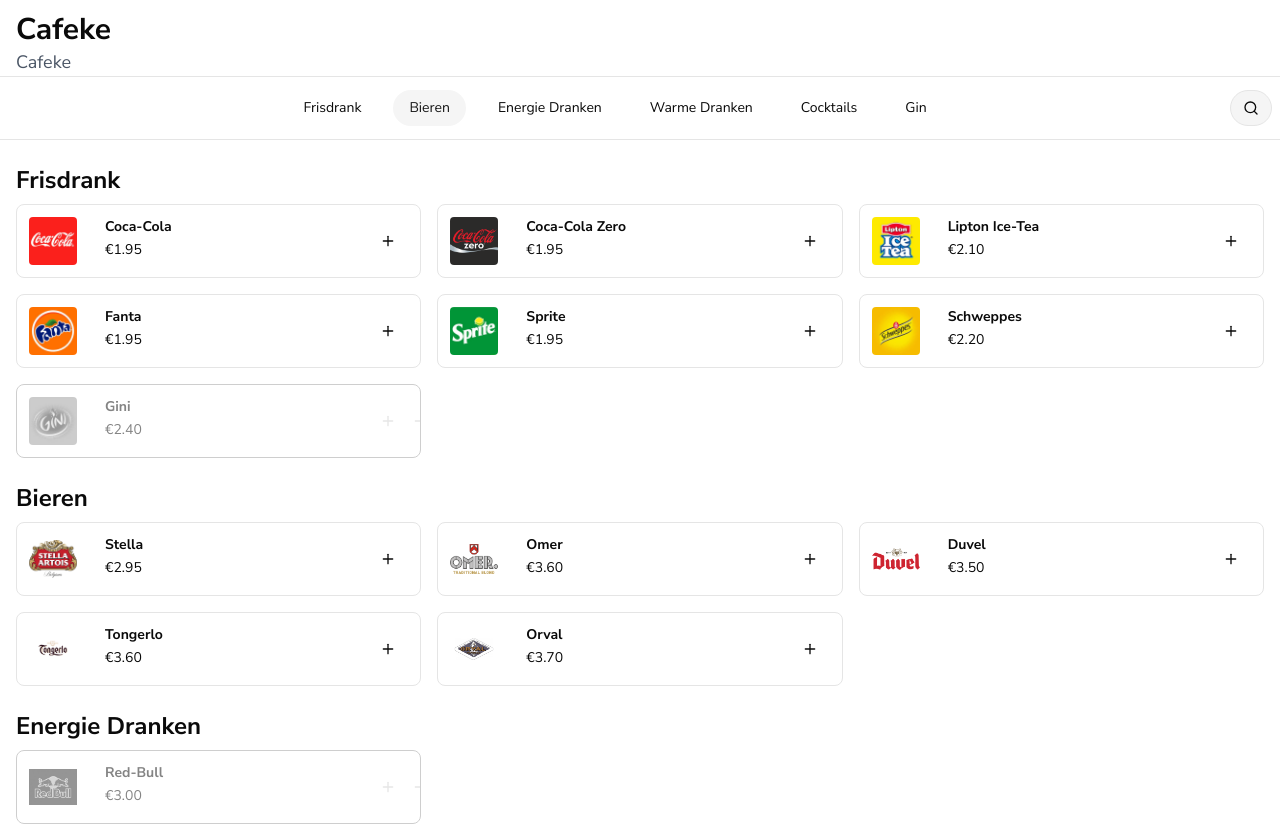
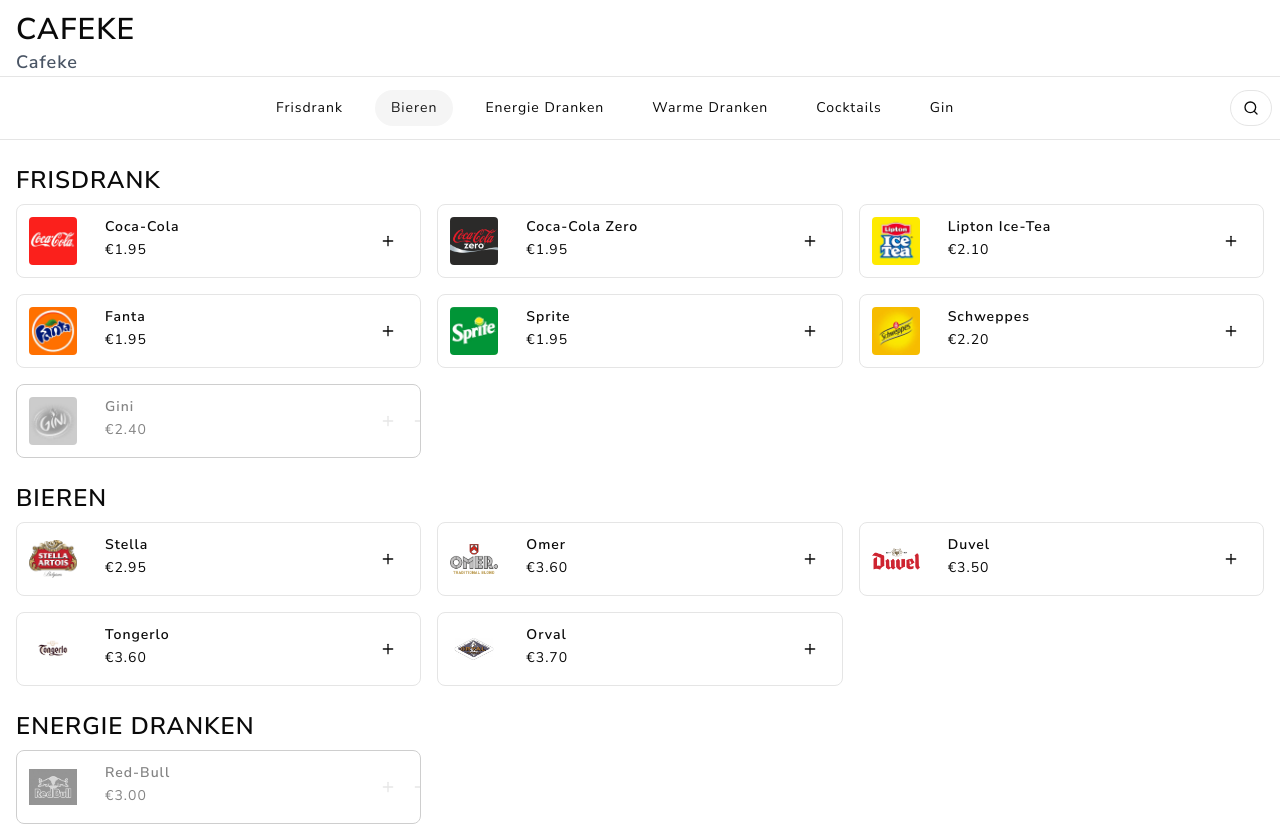
Before and after one commit to nickgeudens/order-app, a React (Vite) app: page / in a window 1280 px wide. Shown: the top 826 px of the page. Built offline with nearby package versions, Linux system fonts and the light colour scheme.

Commit message:
good enough

```diff
--- a/src/App.tsx
+++ b/src/App.tsx
@@ -6,11 +6,15 @@
 import EmptyPage from "./components/empty";
 import Footer from "./components/footer";
 import Basket from "./components/basket";
+import type { MenuItem, AppState } from "./types";
 
-class App extends React.Component {
-  constructor(props) {
+// Define AppProps locally
+interface AppProps {}
+
+class App extends React.Component<AppProps, AppState> {
+  constructor(props: AppProps) {
     super(props);
-    const initialMenuItems = menu.map((item) => {
+    const initialMenuItems: MenuItem[] = menu.map((item: MenuItem) => {
       item.amount = 0;
       return item;
     });
@@ -21,7 +25,7 @@
     };
   }
 
-  getGroupedItems() {
+  getGroupedItems(): { [category: string]: MenuItem[] } {
     const items = this.state.menu_items
       .slice()
       .filter((item) =>
@@ -29,7 +33,7 @@
         item.category.toLowerCase().includes(this.state.filter.toLowerCase())
       );
 
-    return items.reduce((group, item, index) => {
+    return items.reduce((group: { [category: string]: MenuItem[] }, item, index) => {
       if (!group[item.category]) {
         group[item.category] = [];
       }
@@ -39,7 +43,7 @@
     }, {});
   }
 
-  incrementItem = (item) => {
+  incrementItem = (item: MenuItem) => {
     const items = this.state.menu_items.slice();
     let i = items.indexOf(item);
     items[i].amount++;
@@ -47,9 +51,9 @@
       menu_items: items,
       total: this.state.total + 1,
     });
-  }
+  };
 
-  decrementItem = (item) => {
+  decrementItem = (item: MenuItem) => {
     const items = this.state.menu_items.slice();
     let i = items.indexOf(item);
     if (items[i].amount > 0) {
@@ -59,25 +63,26 @@
         total: this.state.total - 1,
       });
     }
-  }
-  resetItem = (item) => {
+  };
+
+  resetItem = (item: MenuItem) => {
     const items = this.state.menu_items.slice();
     let i = items.indexOf(item);
     if (items[i].amount > 0) {
-      let previous = items[i].amount
+      let previous = items[i].amount;
       items[i].amount = 0;
       this.setState({
         menu_items: items,
         total: this.state.total - previous,
       });
     }
-  }
+  };
 
-  setFilter(filter) {
+  setFilter = (filter: string) => {
     this.setState({
       filter: filter,
     });
-  }
+  };
 
   render() {
     const grouped = this.getGroupedItems();
@@ -89,13 +94,13 @@
             src="https://cafehettolhuis.nl/wp/wp-content/uploads/cafe-t-tolhuis-hilversum-slider-3.jpg"
             alt="Cafe"
           /> */}
-          <h1 className="mt-3 text-3xl font-bold">Cafeke</h1>
+          <h1 className="mt-3 text-3xl font-bold uppercase">Cafeke</h1>
           <p className="text-lg text-gray-600">Cafeke</p>
         </div>
 
         <CategoryNavbar
           categories={Object.keys(grouped)}
-          setFilter={(filter) => this.setFilter(filter)}
+          setFilter={this.setFilter}
         />
         <main className="container mx-auto min-h-screen px-4" id="main">
           {Object.keys(grouped).length === 0 ? <EmptyPage /> : null}
@@ -107,7 +112,7 @@
             >
               {/* <img className="rounded w-full h-24 object-cover mb-2" src='https://d2j6dbq0eux0bg.cloudfront.net/images/29466296/1759355392.jpg' alt="Category"/> */}
               <div className="mb-2">
-                <h2 className="text-2xl font-semibold">{category}</h2>
+                <h2 className="text-2xl font-semibold uppercase">{category}</h2>
               </div>
               <div className="grid grid-cols-1 sm:grid-cols-2 md:grid-cols-3 gap-4">
                 {grouped[category].map((item) => (
--- a/src/components/basket.tsx
+++ b/src/components/basket.tsx
@@ -4,8 +4,25 @@
 import { Plus, Minus } from 'lucide-react';
 import Checkout from './checkout';
 
-export default function Basket(props) {
-  const [show, setShow] = useState(false);
+export interface BasketItem {
+  id?: number;
+  name: string;
+  description: string;
+  price: number;
+  picture: string;
+  category: string;
+  amount: number;
+  unavailable?: boolean;
+}
+
+export interface BasketProps {
+  items: BasketItem[];
+  increment: (item: BasketItem) => void;
+  decrement: (item: BasketItem) => void;
+}
+
+export default function Basket(props: BasketProps): JSX.Element {
+  const [show, setShow] = useState<boolean>(false);
 
   const total = props.items
     .map((item) => item.amount)
@@ -48,14 +65,14 @@
                   <div className="flex items-center gap-2">
                     <button
                       type="button"
-                      onClick={() => props.decrement(item)}
+                      onClick={(): void => props.decrement(item)}
                       className="bg-zinc-100 text-zinc-800 rounded-full px-2 py-1 hover:bg-zinc-200 transition"
                     >
                       <Minus />
                     </button>
                     <button
                       type="button"
-                      onClick={() => props.increment(item)}
+                      onClick={(): void => props.increment(item)}
                       className="bg-zinc-800 text-white rounded-full px-2 py-1 hover:bg-zinc-700 transition"
                     >
                       <Plus />
@@ -69,7 +86,7 @@
         </div>
         <DialogFooter>
           <h4 className="font-bold text-lg mr-auto">€{totalPrice}</h4>
-          <Button variant="primary" type="button" onClick={() => setShow(false)}>
+          <Button variant="default" type="button" onClick={(): void => setShow(false)}>
             Bestel
           </Button>
         </DialogFooter>
--- a/src/components/navbar.tsx
+++ b/src/components/navbar.tsx
@@ -84,11 +84,11 @@
         </Swiper>
         <Button
           variant={searching ? "default" : "outline"}
-          className={`ml-2 rounded-full p-2`}
+          className={`ml-2 rounded-full aspect-square flex items-center justify-center p-2`}
           onClick={toggleFilter}
           data-slot="search-toggle"
         >
-          {searching ? <X size={18} /> : <Search size={18} />}
+          {searching ? <X size={16} /> : <Search size={16} />}
         </Button>
       </div>
     </nav>
--- a/src/components/ui/button.tsx
+++ b/src/components/ui/button.tsx
@@ -14,7 +14,7 @@
         destructive:
           "bg-destructive text-white hover:bg-destructive/90 focus-visible:ring-destructive/20 dark:focus-visible:ring-destructive/40 dark:bg-destructive/60",
         outline:
-          "border bg-secondary hover:bg-accent hover:text-accent-foreground dark:bg-input/30 dark:border-input dark:hover:bg-input/50",
+          "border hover:bg-accent hover:text-accent-foreground dark:bg-input/30 dark:border-input dark:hover:bg-input/50",
         secondary:
           "bg-secondary text-secondary-foreground hover:bg-secondary/80",
         ghost:
--- a/src/index.css
+++ b/src/index.css
@@ -1,4 +1,4 @@
-@import url('https://fonts.googleapis.com/css2?family=Nunito+Sans:wght@400;700&display=swap');
+@import url("https://fonts.googleapis.com/css2?family=Nunito+Sans:wght@400;600&display=swap");
 @import "tailwindcss";
 @import "tw-animate-css";
 
@@ -117,6 +117,8 @@
   -webkit-font-smoothing: antialiased;
   -moz-osx-font-smoothing: grayscale;
   user-select: none;
+  font-weight: 600;
+  letter-spacing: 1px;
 }
 
 ::-webkit-scrollbar {
--- /dev/null
+++ b/src/types.ts
@@ -0,0 +1,16 @@
+export interface MenuItem {
+  id?: number;
+  name: string;
+  description?: string;
+  price?: number;
+  picture?: string;
+  category: string;
+  amount: number;
+  unavailable?: boolean;
+}
+
+export interface AppState {
+  menu_items: MenuItem[];
+  total: number;
+  filter: string;
+}
```
Also changed, not shown: src/components/item.tsx (+2 -12 lines).
